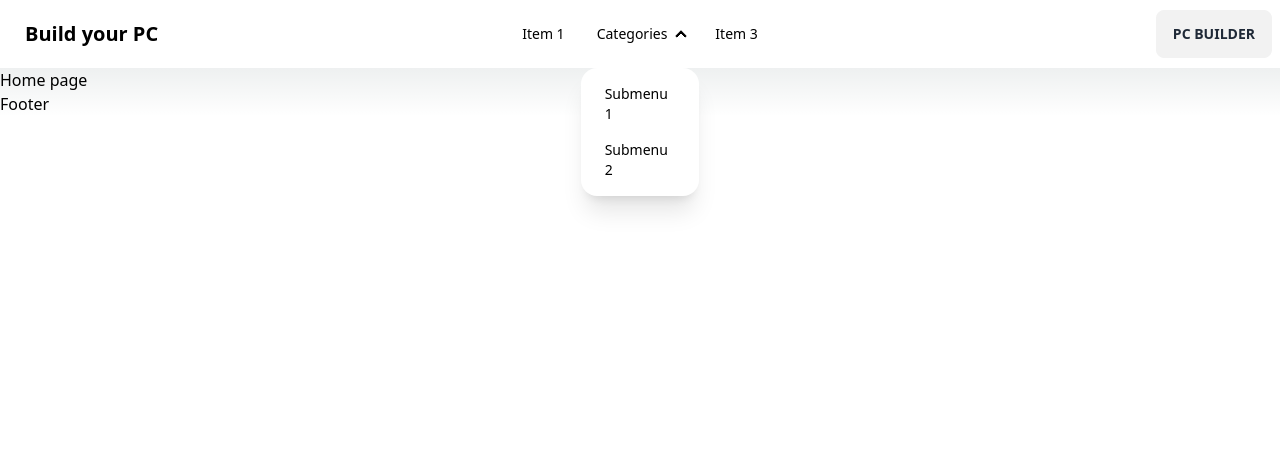
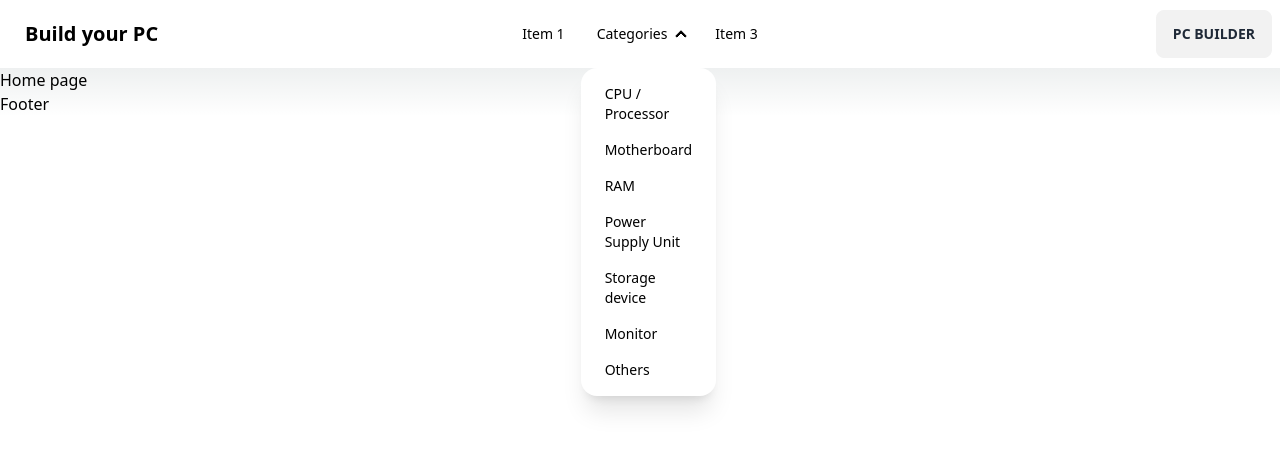
Before and after one commit to 19khaled88/pc-builder, a Next.js app: page / in a window 1280 px wide. Both pictures are taken after a click on the heading "Categories". Shown: the top 450 px of the page. Built offline with nearby package versions, Linux system fonts and the light colour scheme.

Commit message:
added some categories to navbar

```diff
--- a/components/Navbar/Navbar.js
+++ b/components/Navbar/Navbar.js
@@ -56,10 +56,25 @@ const Navbar = () => {
               <summary>Categories</summary>
               <ul className="p-2">
                 <li>
-                  <a>Submenu 1</a>
+                  <a>CPU / Processor</a>
                 </li>
                 <li>
-                  <a>Submenu 2</a>
+                  <a>Motherboard</a>
+                </li>
+                <li>
+                  <a>RAM</a>
+                </li>
+                <li>
+                  <a>Power Supply Unit</a>
+                </li>
+                <li>
+                  <a>Storage device</a>
+                </li>
+                <li>
+                  <a>Monitor</a>
+                </li>
+                <li>
+                  <a>Others</a>
                 </li>
               </ul>
             </details>
```
